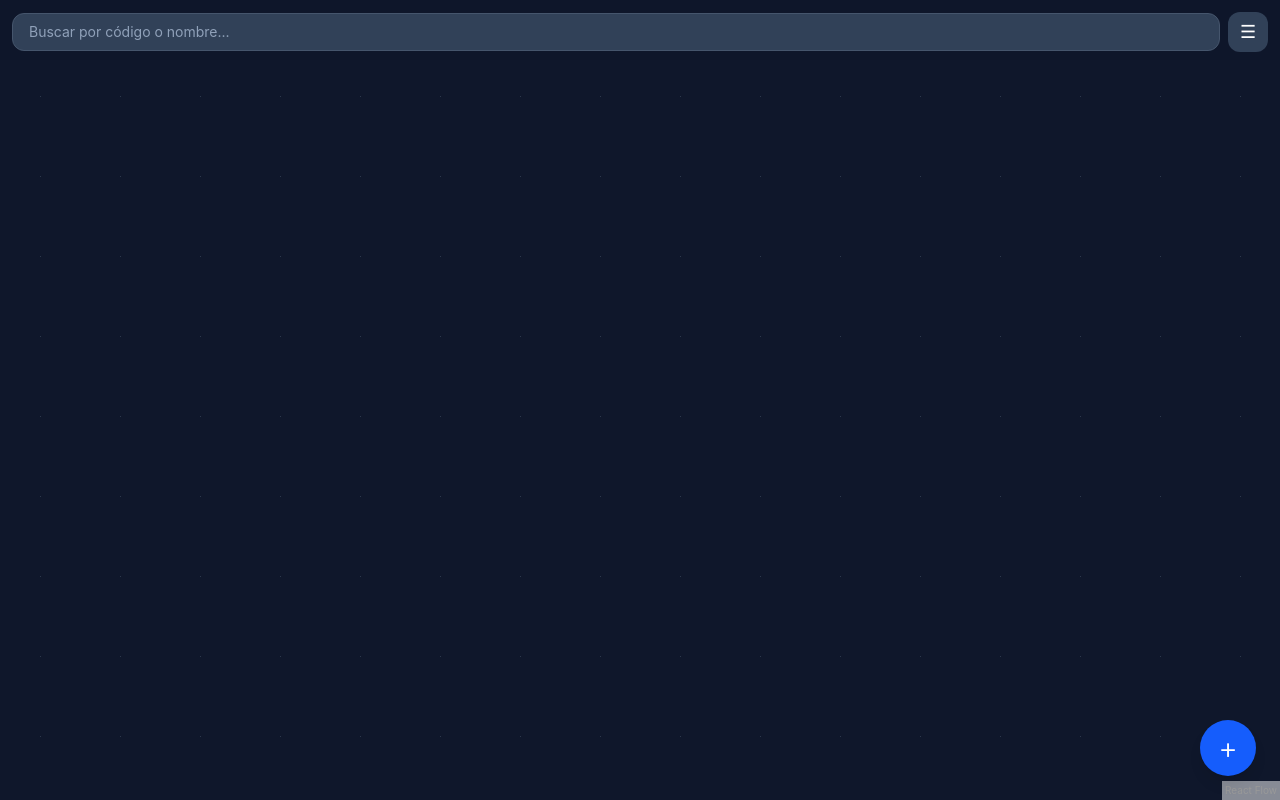
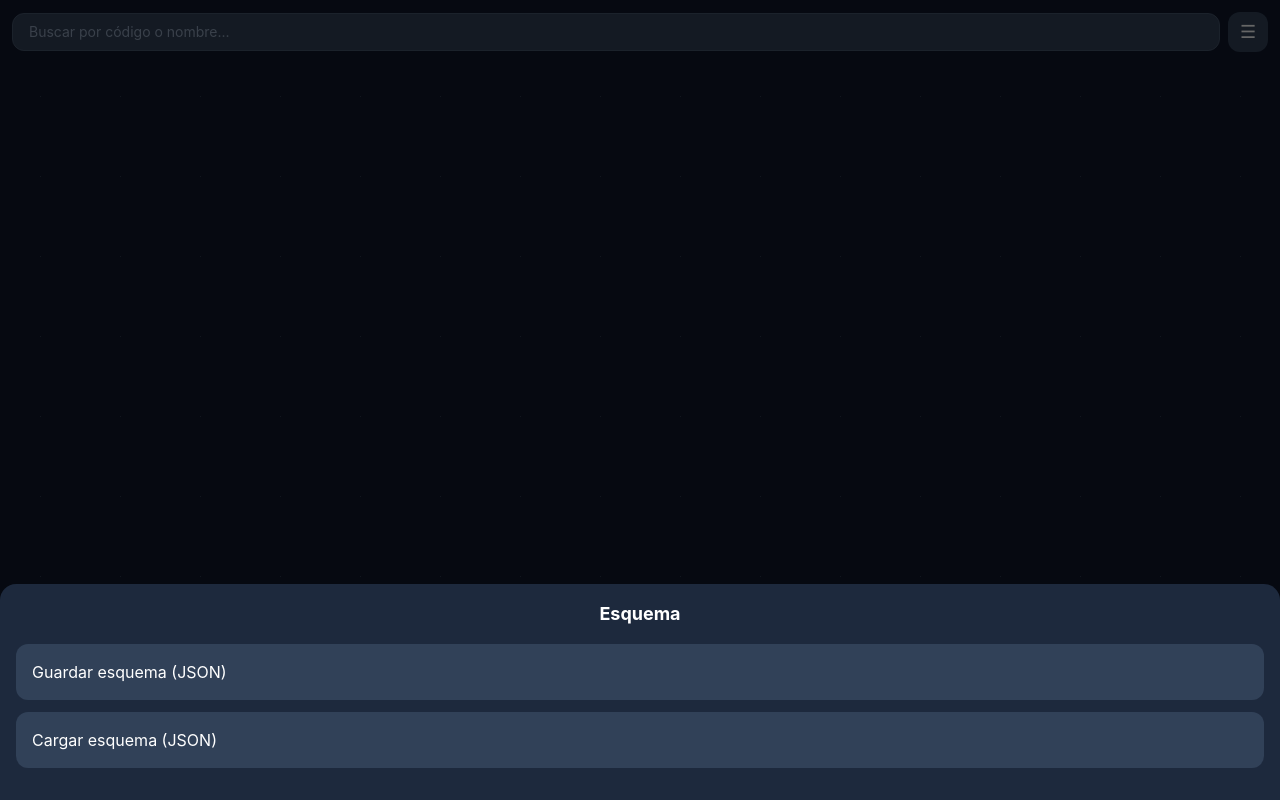
Before and after one commit to Xpresi/diagrama-instalaciones, a React (Vite) app: page / in a window 1280 px wide. Both pictures are taken after a click on the button "Menú". Built offline with nearby package versions, Linux system fonts and the light colour scheme.

Commit message:
feat: export/import JSON del esquema completo

```diff
--- a/src/App.jsx
+++ b/src/App.jsx
@@ -11,6 +11,8 @@ import FichaInstalacion from './components/FichaInstalacion'
 import ConfirmDialog from './components/ConfirmDialog'
 import RamalEdge from './edges/RamalEdge'
 import Toolbar from './components/Toolbar'
+import MenuPrincipal from './components/MenuPrincipal'
+import { useExportImport } from './hooks/useExportImport'
 
 function AppContent() {
   const { state, dispatch } = useSchema()
@@ -47,6 +49,7 @@ function AppContent() {
   }
 
   const edgeTypes = useMemo(() => ({ ramal: RamalEdge }), [])
+  const { exportar, importar } = useExportImport(state, dispatch)
 
   function handleSelectTipo(tipo) {
     setTipoSeleccionado(tipo)
@@ -136,6 +139,13 @@ function AppContent() {
       {fichaNodeId && (
         <FichaInstalacion nodeId={fichaNodeId} onClose={() => setFichaNodeId(null)} />
       )}
+      {mostrarMenu && (
+        <MenuPrincipal
+          onGuardar={exportar}
+          onCargar={(file) => importar(file, buildNodeHandlers(), buildEdgeHandlers())}
+          onClose={() => setMostrarMenu(false)}
+        />
+      )}
       {confirmId && (
         <ConfirmDialog
           mensaje={`¿Borrar la instalación ${confirmId} y todas sus conexiones?`}
--- /dev/null
+++ b/src/components/MenuPrincipal.jsx
@@ -0,0 +1,34 @@
+import { useRef } from 'react'
+
+export default function MenuPrincipal({ onGuardar, onCargar, onClose }) {
+  const fileRef = useRef()
+
+  function handleCargar(e) {
+    const file = e.target.files[0]
+    if (file) { onCargar(file); onClose() }
+    e.target.value = ''
+  }
+
+  return (
+    <div className="fixed inset-0 z-50 bg-black/60 flex items-end" onClick={onClose}>
+      <div className="w-full bg-slate-800 rounded-t-2xl p-4 pb-8" onClick={e => e.stopPropagation()}>
+        <h2 className="text-white font-bold text-lg mb-4 text-center">Esquema</h2>
+        <div className="space-y-3">
+          <button
+            onClick={() => { onGuardar(); onClose() }}
+            className="w-full py-4 bg-slate-700 hover:bg-slate-600 text-white rounded-xl text-left px-4"
+          >
+            Guardar esquema (JSON)
+          </button>
+          <button
+            onClick={() => fileRef.current.click()}
+            className="w-full py-4 bg-slate-700 hover:bg-slate-600 text-white rounded-xl text-left px-4"
+          >
+            Cargar esquema (JSON)
+          </button>
+        </div>
+        <input ref={fileRef} type="file" accept=".json" className="hidden" onChange={handleCargar} />
+      </div>
+    </div>
+  )
+}
--- /dev/null
+++ b/src/hooks/useExportImport.js
@@ -0,0 +1,77 @@
+import { GRID_SIZE, TIPOS } from '../constants/tiposInstalacion'
+
+function tipoForma(tipo) {
+  const t = TIPOS.find(t => t.tipo === tipo)
+  return t ? t.forma : 'circulo'
+}
+
+export function useExportImport(state, dispatch) {
+
+  function exportar() {
+    const schema = {
+      instalaciones: state.nodes.map(n => ({
+        id: n.id,
+        tipo: n.data.tipo,
+        nombre: n.data.nombre || '',
+        valorMin: n.data.valorMin ?? null,
+        valorMax: n.data.valorMax ?? null,
+        cl: n.data.cl ?? null,
+        notas: n.data.notas || '',
+        posicion: {
+          x: Math.round(n.position.x / GRID_SIZE),
+          y: Math.round(n.position.y / GRID_SIZE),
+        },
+      })),
+      conexiones: state.edges.map(e => ({
+        id: e.id,
+        origen: e.source,
+        destino: e.target,
+        ramal: e.data?.ramal ?? null,
+      })),
+    }
+    const blob = new Blob([JSON.stringify(schema, null, 2)], { type: 'application/json' })
+    const url = URL.createObjectURL(blob)
+    const a = document.createElement('a')
+    a.href = url
+    a.download = `diagrama-${Date.now()}.json`
+    a.click()
+    URL.revokeObjectURL(url)
+  }
+
+  function importar(file, nodeHandlers, edgeHandlers) {
+    const reader = new FileReader()
+    reader.onload = (e) => {
+      try {
+        const schema = JSON.parse(e.target.result)
+        const nodes = schema.instalaciones.map(inst => ({
+          id: inst.id,
+          type: tipoForma(inst.tipo),
+          position: { x: inst.posicion.x * GRID_SIZE, y: inst.posicion.y * GRID_SIZE },
+          data: {
+            id: inst.id,
+            tipo: inst.tipo,
+            nombre: inst.nombre,
+            valorMin: inst.valorMin,
+            valorMax: inst.valorMax,
+            cl: inst.cl,
+            notas: inst.notas,
+            ...nodeHandlers,
+          },
+        }))
+        const edges = schema.conexiones.map(con => ({
+          id: con.id,
+          source: con.origen,
+          target: con.destino,
+          type: 'ramal',
+          data: { ramal: con.ramal, ...edgeHandlers },
+        }))
+        dispatch({ type: 'LOAD_SCHEMA', payload: { nodes, edges } })
+      } catch {
+        alert('Error al cargar el fichero. Verifica que es un JSON válido.')
+      }
+    }
+    reader.readAsText(file)
+  }
+
+  return { exportar, importar }
+}
```
